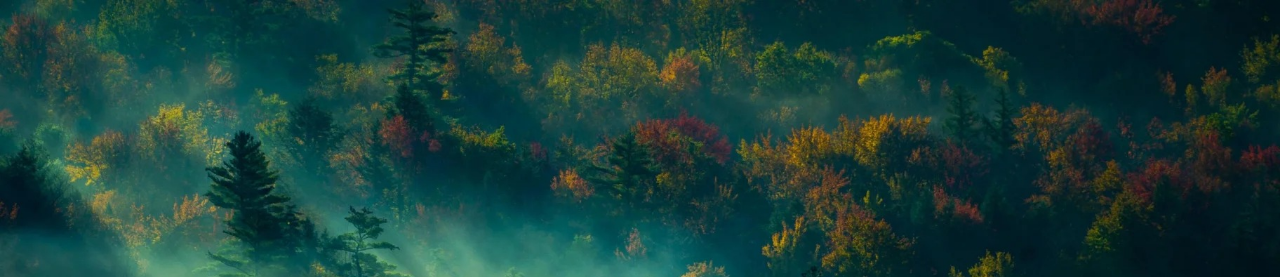
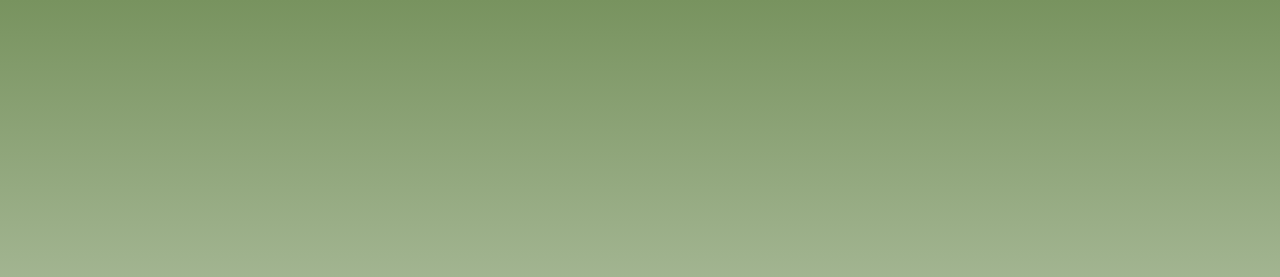
Before and after one commit to huhaya/web, a plain HTML site: page index.html in a window 1280 px wide. Shown: the top 277 px of the page. Drawn offline with nearby package versions, Linux system fonts and the light colour scheme.

Commit message:
second commit

```diff
--- a/index.html
+++ b/index.html
@@ -18,7 +18,6 @@
                 <h2>Welcome to</h2>
                 <h2>My website</h2>
             </div>
-            <img src="../image/background.jpg" loop autoplay muted></img>
         </div>
 
 
```
